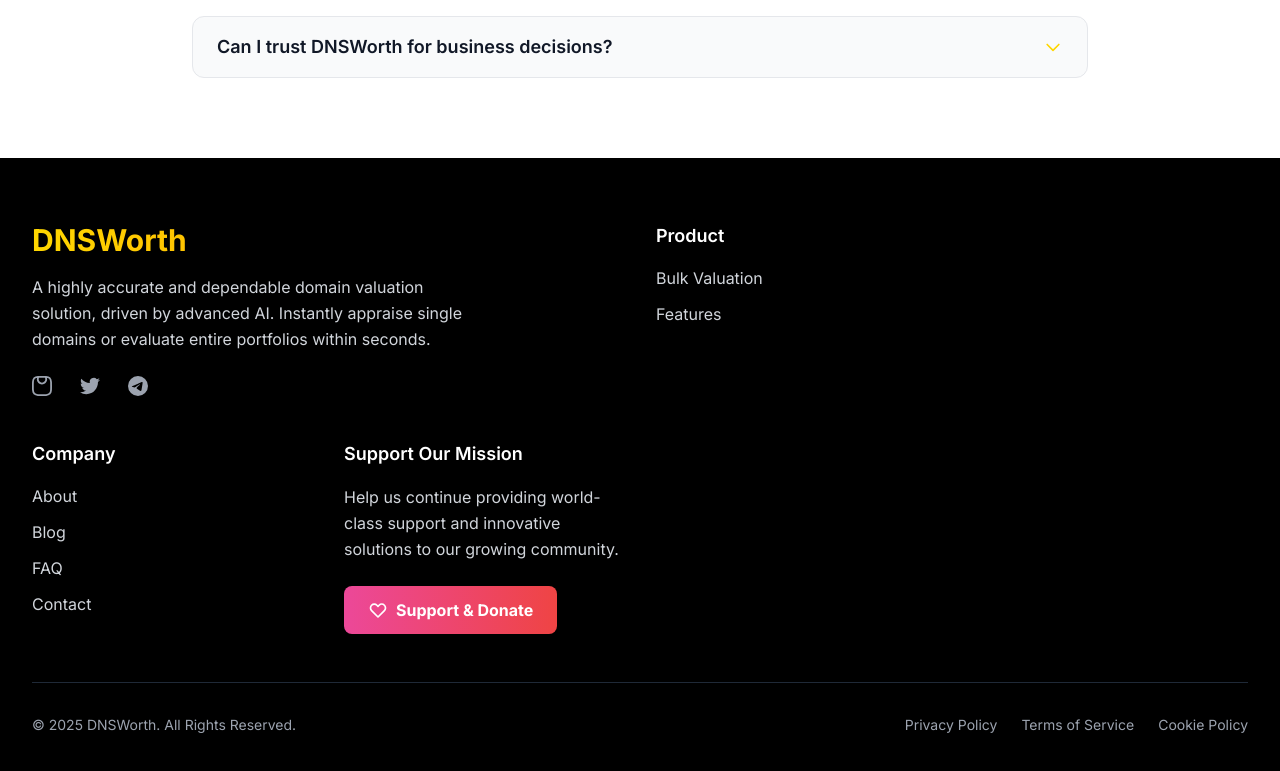
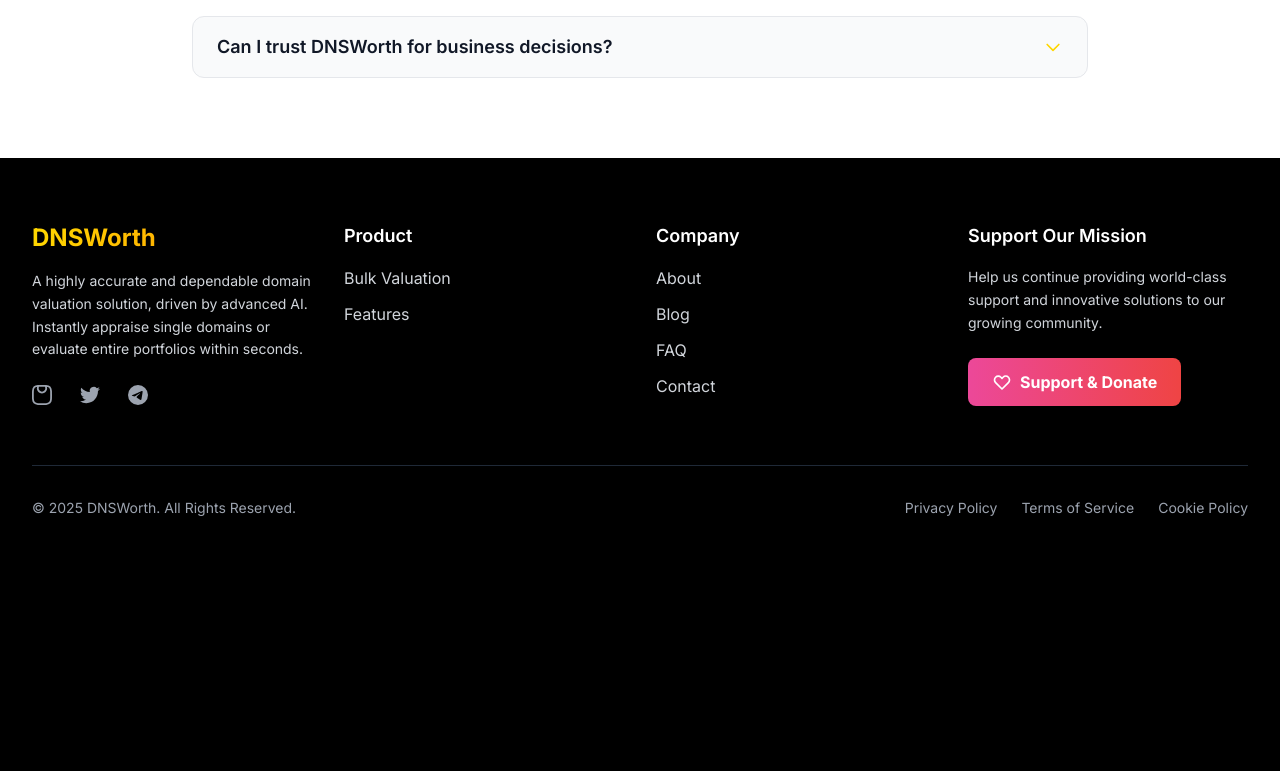
Before and after one commit to dnsworth/dnsworth, a React (Vite) app in the folder frontend/: page / in a window 1280 px wide. Shown: the part 4400-5171 px from the top of the page. After the commit the page ends 4982 px from the top, so only its background shows below. Built offline with nearby package versions, Linux system fonts and the light colour scheme; no server answers.

Commit message:
🎨 FOOTER: Fix layout alignment - Convert to 4 equal columns (DNSWorth, Product, Company, Support Our Mission) for proper spacing

```diff
--- a/frontend/src/components/Footer.jsx
+++ b/frontend/src/components/Footer.jsx
@@ -40,12 +40,12 @@ const Footer = ({ onBulkValuation, onNavigateToBulk, onNavigateHome }) => {
       <div className="px-6 lg:px-8">
         <div className="py-16">
           <div className="grid grid-cols-1 md:grid-cols-4 gap-8">
-            {/* Company Info - Mobile optimized sizing */}
-            <div className="md:col-span-2">
-              <h3 className="mobile-logo-size sm:text-3xl font-bold bg-gradient-to-r from-primary to-secondary bg-clip-text text-transparent mb-4 sm:px-0 sm:py-0">
+            {/* DNSWorth Company Info */}
+            <div>
+              <h3 className="text-2xl font-bold bg-gradient-to-r from-primary to-secondary bg-clip-text text-transparent mb-4">
                 DNSWorth
               </h3>
-              <p className="text-gray-300 leading-relaxed mb-6 max-w-md">
+              <p className="text-gray-300 leading-relaxed mb-6 text-sm">
                 A highly accurate and dependable domain valuation solution, driven by advanced AI. Instantly appraise single domains or evaluate entire portfolios within seconds.
               </p>
 
@@ -115,10 +115,7 @@ const Footer = ({ onBulkValuation, onNavigateToBulk, onNavigateHome }) => {
               </ul>
             </div>
 
-            {/* Company & Support Column */}
-            <div className="md:col-span-2">
-              <div className="grid grid-cols-1 md:grid-cols-2 gap-8">
-                {/* Company Section */}
+            {/* Company Column */}
             <div>
               <h4 className="text-lg font-semibold text-white mb-4">Company</h4>
               <ul className="space-y-3">
@@ -157,10 +154,10 @@ const Footer = ({ onBulkValuation, onNavigateToBulk, onNavigateHome }) => {
               </ul>
             </div>
 
-                {/* Support Our Mission Section */}
+            {/* Support Our Mission Column */}
             <div>
               <h4 className="text-lg font-semibold text-white mb-4">Support Our Mission</h4>
-                  <p className="text-gray-300 leading-relaxed mb-6">
+              <p className="text-gray-300 leading-relaxed mb-6 text-sm">
                 Help us continue providing world-class support and innovative solutions to our growing community.
               </p>
               <a
@@ -174,8 +171,6 @@ const Footer = ({ onBulkValuation, onNavigateToBulk, onNavigateHome }) => {
                 </svg>
                 Support & Donate
               </a>
-                </div>
-              </div>
             </div>
           </div>
 
```
Lines whose indentation alone changed are shown as unchanged.
